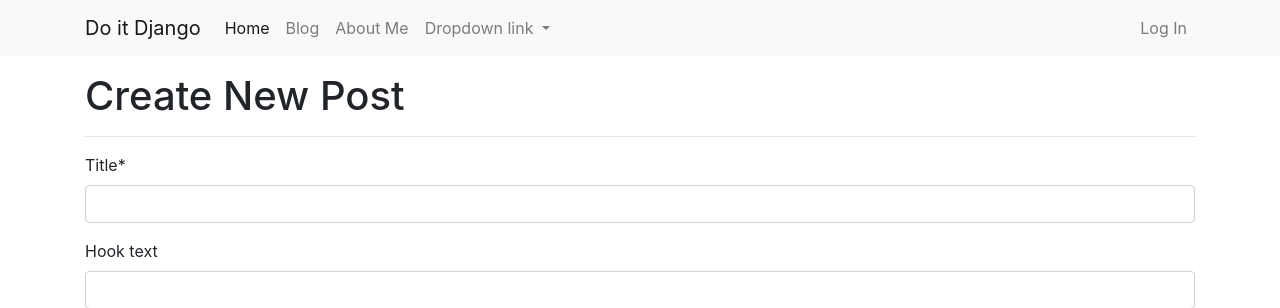
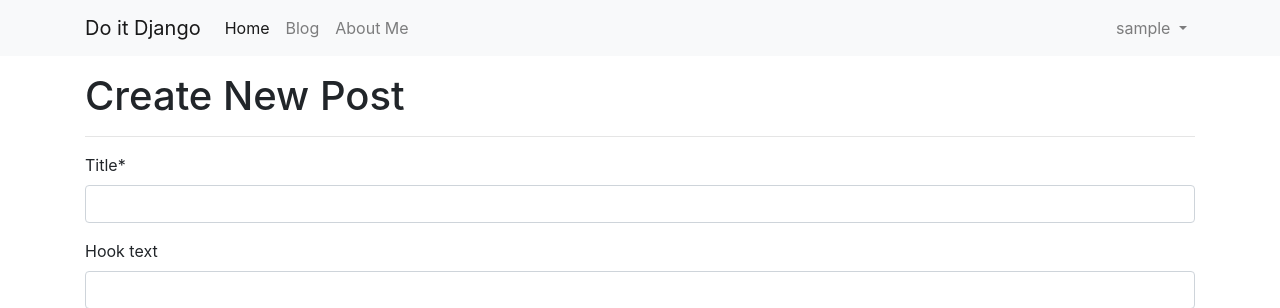
Before and after one commit to Haan0819/do_it_django_a_to_z, a Django app: page /blog/create_post/ in a window 1280 px wide. Shown: the top 308 px of the page. Run offline with Django 4.2, Linux system fonts and the light colour scheme; a user stored in the database is signed in; tables that the repository leaves empty hold one stand-in row (values such as "Sample post"); some libraries are stand-ins or nearby versions.

Commit message:
구글 로그인 기능 추가하기

```diff
--- a/blog/templates/blog/navbar.html
+++ b/blog/templates/blog/navbar.html
@@ -1,3 +1,4 @@
+ {% load socialaccount %}
    <nav class="navbar navbar-expand-lg navbar-light bg-light">
       <div class="container">
         <a class="navbar-brand" href="/">Do it Django</a>
@@ -15,21 +16,23 @@
             <li class="nav-item">
               <a class="nav-link" href="/about_me/">About Me</a>
             </li>
+
+          </ul>
+          <ul class="navbar-nav ml-auto">
+            {% if user.is_authenticated %}
             <li class="nav-item dropdown">
               <a class="nav-link dropdown-toggle" href="#" role="button" data-toggle="dropdown" aria-expanded="false">
-                Dropdown link
+                {{ user.username }}
               </a>
               <div class="dropdown-menu">
-                <a class="dropdown-item" href="#">Action</a>
-                <a class="dropdown-item" href="#">Another action</a>
-                <a class="dropdown-item" href="#">Something else here</a>
+                <a class="dropdown-item" href="/accounts/logout/">Log Out</a>
               </div>
             </li>
-          </ul>
-          <ul class="navbar-nav ml-auto">
+            {% else %}
             <li class="nav-item">
               <a class="nav-link" href="#" data-toggle="modal" data-target="#loginModal">Log In</a>
             </li>
+            {% endif %}
           </ul>
         </div>
       </div>
@@ -48,11 +51,12 @@
           <div class="modal-body">
             <div class="row">
               <div class="col-md-6">
-                <button type="button" class="btn btn-outline-dark btn-block btn-sm">Log in with Google</button>
-                <button type="button" class="btn btn-outline-dark btn-block btn-sm">Log in with E-mail</button>
+                <a role="button" class="btn btn-outline-dark btn-block btn-sm" href="{% provider_login_url 'google' %}">
+                  <i class="fab fa-google"></i>&nbsp;&nbsp; Log in with Google</a>
+                <a role="button" class="btn btn-outline-dark btn-block btn-sm" href="/accounts/login/"><i class="far fa-envelope"></i>&nbsp;&nbsp; Log in with E-mail</a>
               </div>
               <div class="col-md-6">
-                <button type="button" class="btn btn-outline-dark btn-block btn-sm">Sign Up with E-mail</button>
+                <a role="button" class="btn btn-outline-dark btn-block btn-sm" href="/accounts/signup/"><i class="far fa-envelope"></i>&nbsp;&nbsp; Sign Up with E-mail</a>
 
               </div>
             </div>
--- a/do_it_django_prj/urls.py
+++ b/do_it_django_prj/urls.py
@@ -22,6 +22,7 @@ urlpatterns = [
     path('blog/', include('blog.urls')),
     path('admin/', admin.site.urls),
     path('markdownx/', include('markdownx.urls')),
+    path('accounts/', include('allauth.urls')),
     path('', include('single_pages.urls')),
 ]
 
```
Also changed, not shown: do_it_django_prj/settings.py (+24 -0 lines).
